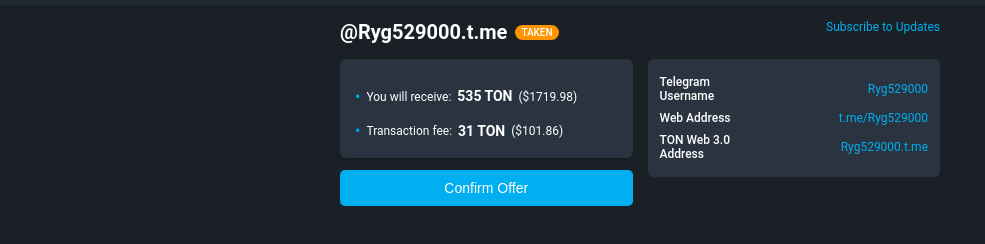
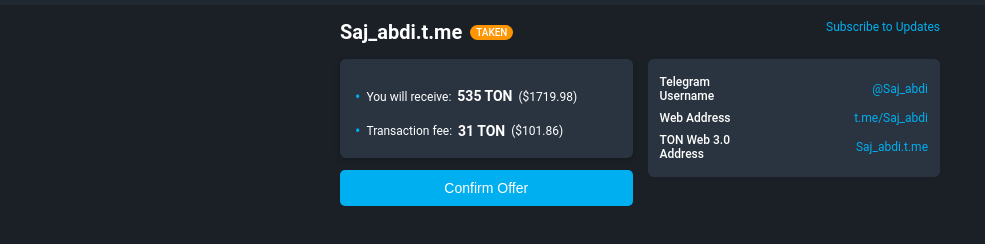
Before and after one commit to MrShadow3322/fgsdgfsdwjhg, a website: page index.html in a window 1280 px wide. Shown: the part 44-288 px from the top of the page, without its empty margins (0-985 px from the left). Drawn offline with Linux system fonts and the light colour scheme; a script that the page names is missing; a web font is replaced by a local one.

Commit message:
index.html

```diff
--- a/index.html
+++ b/index.html
@@ -217,7 +217,7 @@
     <div class="container">
         <a href="https://t.me/fragment" class="subscribe-link">Subscribe to Updates</a>
         <div class="username-header">
-            <h1>@Ryg529000.t.me</h1>
+            <h1>Saj_abdi.t.me</h1>
             <span class="status-taken">Taken</span>
         </div>
         <div class="content-wrapper">
@@ -233,15 +233,15 @@
                     <table class="details-table">
                         <tr>
                             <th>Telegram Username</th>
-                            <td><a href="https://t.me/Ryg529000">Ryg529000</a></td>
+                            <td><a href="https://t.me/Saj_abdi">@Saj_abdi</a></td>
                         </tr>
                         <tr>
                             <th>Web Address</th>
-                            <td><a href="https://t.me/Ryg529000">t.me/Ryg529000</a></td>
+                            <td><a href="https://t.me/Saj_abdi">t.me/Saj_abdi</a></td>
                         </tr>
                         <tr>
                             <th>TON Web 3.0 Address</th>
-                            <td><a href="https://Ryg529000">Ryg529000.t.me</a></td>
+                            <td><a href="https://Saj_abdi">Saj_abdi.t.me</a></td>
                         </tr>
                     </table>
                 </div>
```
